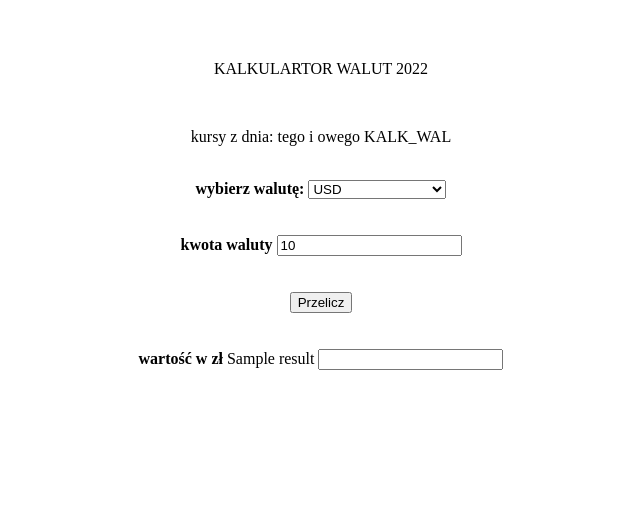
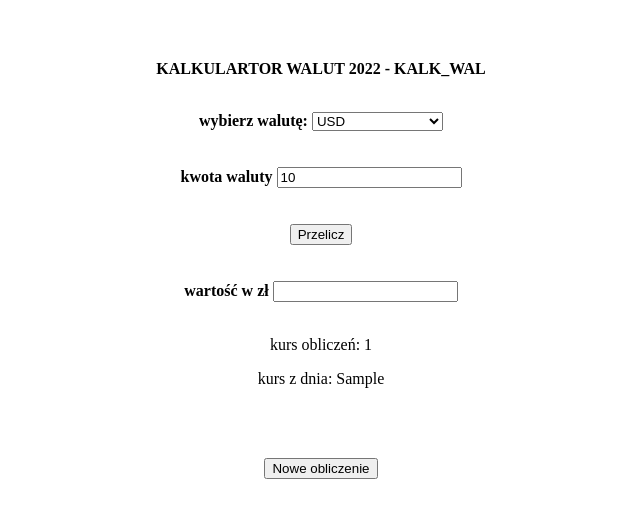
Before and after one commit to senq84/KALK_WAL, a Flask app: template templates/index.html in a window 1280 px wide. Shown: the top 518 px of the page, without its empty margins (319-959 px from the left). Run offline with Flask 2, Linux system fonts and the light colour scheme; the template is opened without the code that fills it: most values are stand-ins (such as "Sample title", 1, 10 or a date in 2020).

Commit message:
Change app.py and index.html

```diff
--- a/app.py
+++ b/app.py
@@ -1,7 +1,5 @@
-from sqlite3 import Row
 from flask import Flask, render_template, request
 import requests
-import json
 import csv
 
 app = Flask(__name__)
@@ -17,42 +15,38 @@ def get_rates():
         writer.writeheader()
         writer.writerows(data)
 get_rates()
-amount = 0
 
 @app.route('/', methods=['GET', 'POST'])
 def home():
-
     if request.method == 'POST':
         try:
             amount = request.form['amount']
             amount = float(amount)
             from_c = request.form['from_c']
 
-            response = requests.get("http://api.nbp.pl/api/exchangerates/tables/C?format=json")
+            response = requests.get("http://api.nbp.pl/api/exchangerates/tables/C?format=json") # tutaj można w nawiasie ew. zmieniać żeby pobierać z poliku .csv
             data = response.json()
-            data = data[0]['rates']
+            rates = data[0]['rates']
+            tradingDay = data[0]['tradingDate']
 
-            row = requests.get(data, Row)
+            result = 0
 
-            currency = row['rates']['currency']
-            code = row['rates']['code']
-            rate = row['rates']['bid']
-            rate = float(rate)
+            for currency in rates:
+                if currency['code'] == from_c:
+                    result = currency['bid'] * amount
+                    bid = currency['bid']
+                    from_c = currency['code']
 
-            result = rate * amount
+            #zobaczyć co jest wykorzystane w szablonie
+            return render_template('index.html', amount=amount, response=response,
+                                   currency=currency, from_c=from_c, tradingDay=tradingDay,
+                                   bid=bid, result=round(result, 2))
 
-            return render_template('index.html', amount=amount, response=response,
-                                   currency=currency, from_c=from_c, code=code,
-                                   rate=rate, result=round(result, 2))
+        except Exception as e:
+            return '<h1>Bad Request : {}</h1>'.format(e)
 
-        except Exception:
-            return '<h1>Bad Request :{}</h1>'
     else:
         return render_template('index.html')
 
 if __name__ == "__main__":
     app.run(debug=True)
-
-
-
-#powinna być funkcja - żeby działało w momencie obliczeń, a nie uruchomienia pojedyńczego,
--- a/templates/index.html
+++ b/templates/index.html
@@ -8,21 +8,19 @@
 <body>
     <center>
     <br><br>
-    <P>KALKULARTOR WALUT 2022</P><br>
-    <p>kursy z dnia: tego i owego KALK_WAL </p><br>
-    <form>
+    <P><b>KALKULARTOR WALUT 2022 - KALK_WAL</b></P>
+    <br>
+
     <div class="container">
 
-        <form action="/" method="POST" id="myform"></form>
+        <form action="/" method="POST" id="myform">
         <div class="row">
             <label for="waluty"><b>wybierz walutę:</b></label>
             <select required name="from_c" id="from_c">
 
-                {% if currency %}
                 <option value="{{code}}" selected>{{currency}}</option>
-                {% endif %}
 
-                <option value="USD">dolar ameryńkański</option>
+                <option value="USD">dolar amerykański</option>
                 <option value="AUD">dolar australijski</option>
                 <option value="CAD">dolar kanadyjski</option>
                 <option value="EUR">euro</option>
@@ -38,28 +36,23 @@
         </div>
         <br><br>
         <div>
-        <label for="amount"><b>kwota waluty</b></label>
-        <input type="number" name="amount" min="0" value="{{amount}}" required="required">
-
+            <label for="amount"><b>kwota waluty</b></label>
+            <input type="number" name="amount" min="0" value="{{amount}}" required="required">
         </div>
         <br><br>
-
         <button type="submit" formaction="{{result}}" method="get">Przelicz</button>
-
-
         <br><br><br>
-        <label for="wynik"><b>wartość w zł</b></label> {{result}}
-        <output name="xx"></output>
+        <label for="wynik"><b>wartość w zł</b></label>
         <input type="number" value="{{result}}" readonly method="get">
+        <br><br>
+        <p><a>kurs obliczeń: {{bid}} </p>
+        <p>kurs z dnia: {{tradingDay}} </p><br>
+        <br><br>
+        <input type="submit" formaction="{{home}}" value = "Nowe obliczenie"/>
+        <br><br><br>
         </div>
     </form>
     <br>
-
-
-<! -- {% if time %}
-<! -- <h4 style="color: red; text-align: center;"> <! -- Last Update on {{time}}</h4>
-<! -- {% endif %}
-
     </center>
 </body>
 </html>
```
